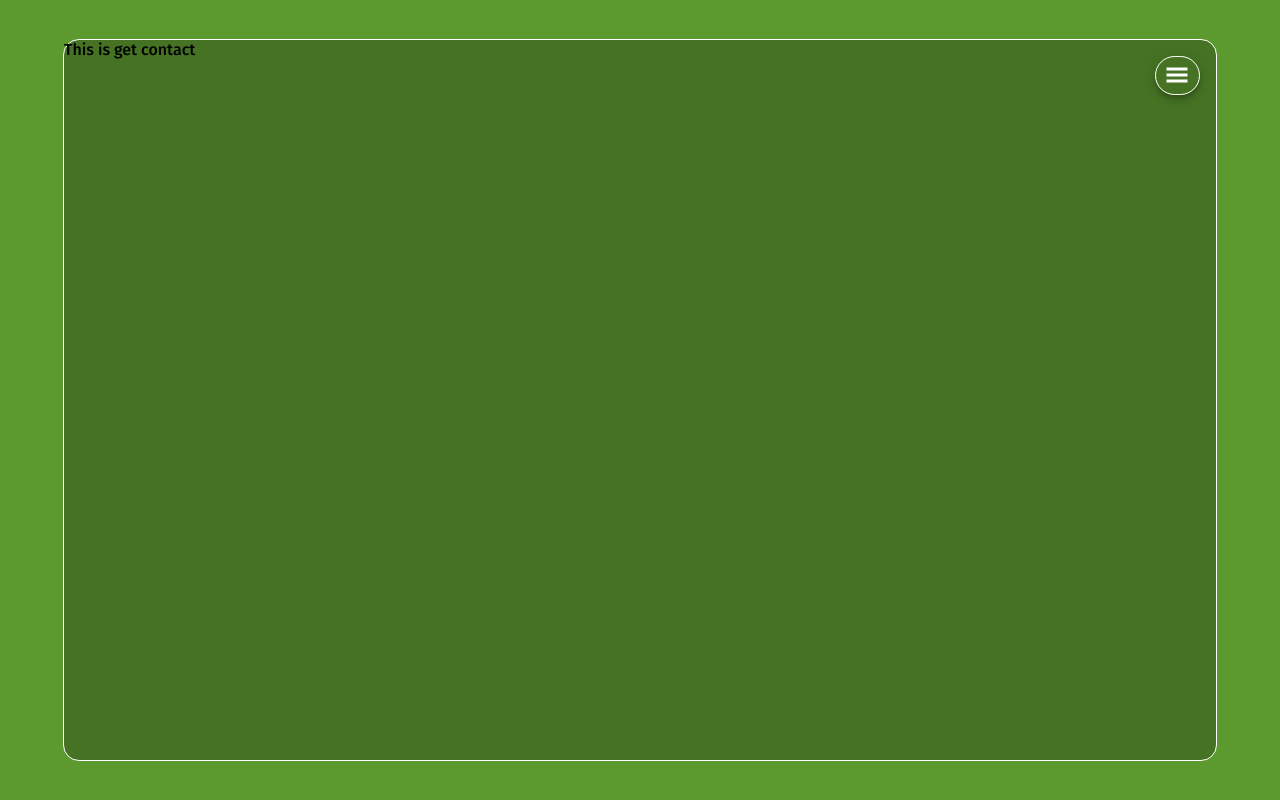
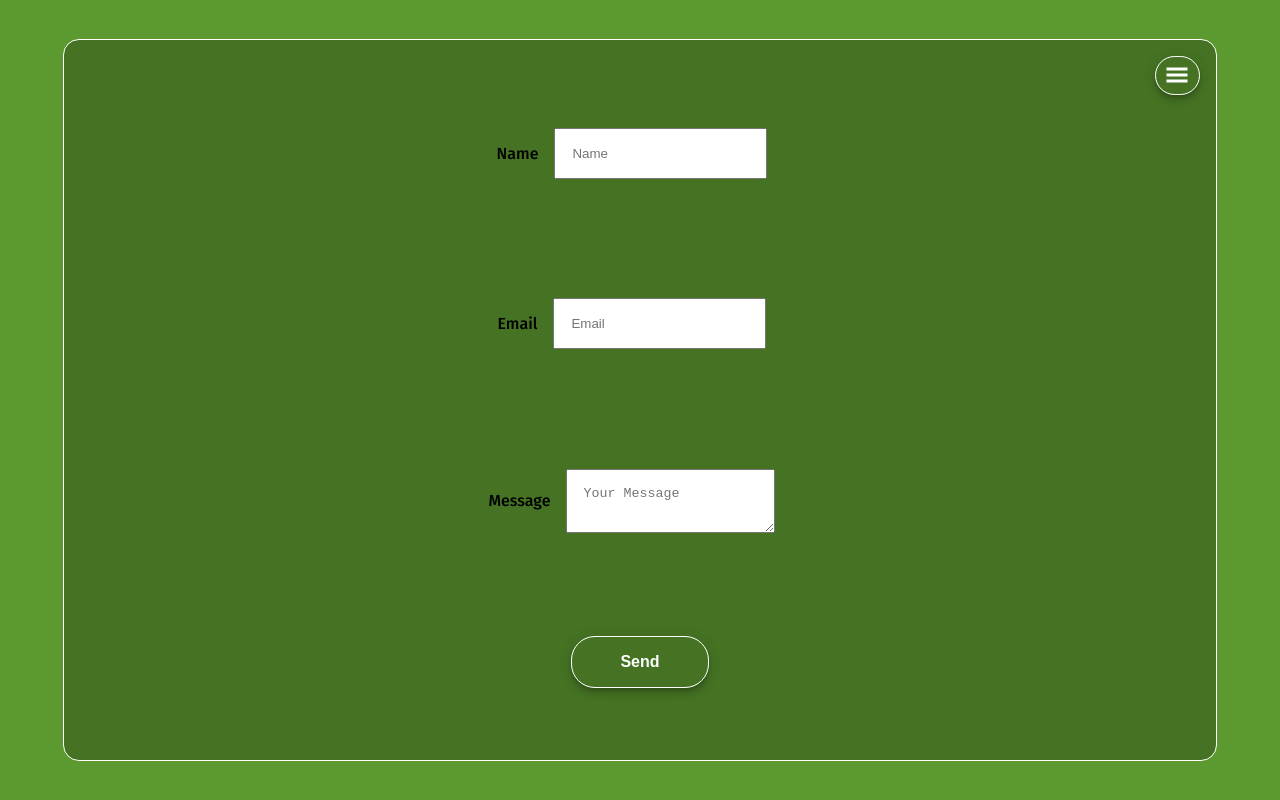
Before and after one commit to fevziatanoglu/Personal-Portfolio-Website, a React (Create React App) app: page /getcontact in a window 1280 px wide. Built offline with nearby package versions, Linux system fonts and the light colour scheme.

Commit message:
Added get contact session with emailjs

```diff
--- a/package.json
+++ b/package.json
@@ -3,6 +3,7 @@
   "version": "0.1.0",
   "private": true,
   "dependencies": {
+    "@emailjs/browser": "^3.10.0",
     "@testing-library/jest-dom": "^5.16.5",
     "@testing-library/react": "^13.4.0",
     "@testing-library/user-event": "^13.5.0",
--- a/src/components/GetContact/getcontact.css
+++ b/src/components/GetContact/getcontact.css
@@ -0,0 +1,26 @@
+form {
+    display: flex;
+    flex-direction: column;
+    /* background-color: red; */
+    justify-content: space-evenly;
+    align-items: center;
+    gap: 1rem;
+    height: 100%;
+    width: 100%;
+}
+
+label{
+    display: flex;
+    flex-direction: row;
+    justify-content: space-between;
+    align-items: center;
+}
+
+input , textarea{
+    padding: 1rem;
+    margin: 1rem;
+}
+
+button{
+    padding: 1rem 3rem;
+}
--- a/src/components/GetContact/getcontact.js
+++ b/src/components/GetContact/getcontact.js
@@ -1,9 +1,32 @@
+import { useRef } from "react";
 import MenuButton from "../Menu/menuButton";
+import emailjs from "@emailjs/browser"
 
-function GetContact(){
+import "./getcontact.css"
+
+function GetContact() {
+
+    const emailForm = useRef();
+
+
+    const sendEmail = (e) => {
+        e.preventDefault();
+        emailjs.sendForm("service_ikc7gy8", "template_r20b7nq", emailForm.current, "EjKtsnAZGVYwTgOfo").then(response => {alert("Email sent. I will be return soon:)");}).catch(error => alert("There is an error please try later :/ ."));
+        console.log(emailForm.current);
+    }
+
     return <div className="main-container">
-        <MenuButton/>
-        This is get contact
+        <MenuButton />
+        <div className="main-content-50">
+
+
+            <form ref={emailForm} onSubmit={sendEmail}>
+                <label>Name <input type="text" name="user_name" placeholder="Name" /></label>
+                <label>Email  <input type="email" name="user_email" placeholder="Email" /></label>
+                <label>Message<textarea name="message" placeholder="Your Message" /></label>
+                <button type="submit">Send</button>
+            </form>
+        </div>
     </div>
 }
 
```
Also changed, not shown: 1 other file (tests, documents, lock files or other folders).
